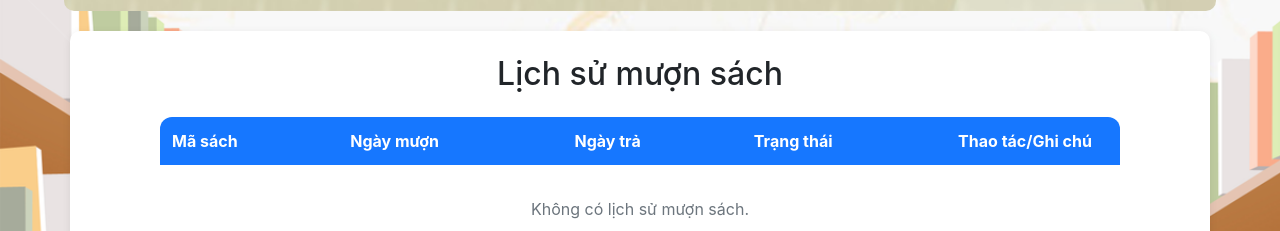
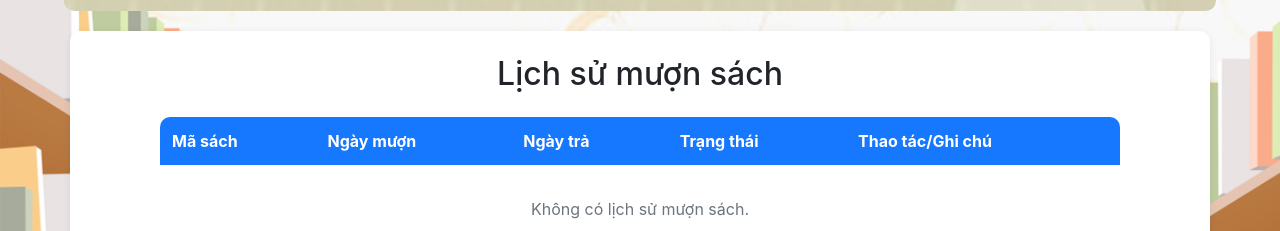
Before and after one commit to ngominhthien2004/B2205910_NgoMinhThien_Project_Frontend, a Vue app: page /borrow in a window 1280 px wide. Shown: the part 111-342 px from the top of the page. Built offline with nearby package versions, Linux system fonts and the light colour scheme.

Commit message:
đồng bộ css giữa các list

```diff
--- a/src/components/BorrowList.vue
+++ b/src/components/BorrowList.vue
@@ -148,16 +148,11 @@ export default {
 </script>
 
 <style scoped>
-.borrow-table {
-  min-width: 1100px;
-  background: #fff;
-  border-radius: 12px;
-}
 .table-responsive {
   width: 75vw;
   margin-left: 50%;
   transform: translateX(-50%);
-  border-radius: 12px;
+  border-radius: 10px;
   overflow: hidden;
 }
 .thead-dark th {
--- a/src/components/ReaderAccountList.vue
+++ b/src/components/ReaderAccountList.vue
@@ -1,5 +1,6 @@
 <template>
-  <table class="table table-bordered reader-account-table">
+  <div class="table-responsive">
+    <table class="table table-bordered reader-account-table w-100">
       <thead class="thead-blue">
         <tr>
           <th>Họ</th>
@@ -28,7 +29,9 @@
         </tr>
       </tbody>
     </table>
+  </div>
 </template>
+
 <script>
 export default {
   props: {
@@ -39,18 +42,22 @@ export default {
   }
 };
 </script>
+
 <style scoped>
 .thead-blue th {
   background: #1677ff;
   color: #fff;
   border: none;
 }
-
-/* Bo tròn cho bảng và viền đen xung quanh bảng, viền trùng bo */
 .reader-account-table {
-  border-radius: 12px;
+  min-width: 1100px;
+  background: #fff;
+  border-radius: 10px;
   overflow: hidden;
-  border: none;
-  box-shadow: 0 0 0 1px #111;
+}
+.table-responsive {
+  width: 75vw;
+  margin-left: 50%;
+  transform: translateX(-50%);
 }
 </style>
--- a/src/components/ReaderBorrowList.vue
+++ b/src/components/ReaderBorrowList.vue
@@ -44,3 +44,13 @@ export default {
   }
 };
 </script>
+
+<style scoped>
+.table-responsive {
+  width: 75vw;
+  margin-left: 50%;
+  transform: translateX(-50%);
+  border-radius: 10px;
+  overflow: hidden;
+}
+</style>
--- a/src/components/StaffAccountList.vue
+++ b/src/components/StaffAccountList.vue
@@ -1,5 +1,6 @@
 <template>
-  <table class="table table-bordered staff-account-table">
+  <div class="table-responsive">
+    <table class="table table-bordered staff-account-table w-100">
       <thead class="thead-blue">
         <tr>
           <th>Tên nhân viên</th>
@@ -24,6 +25,7 @@
         </tr>
       </tbody>
     </table>
+  </div>
 </template>
 <script>
 export default {
@@ -41,11 +43,15 @@ export default {
   color: #fff;
   border: none;
 }
-/* Bo tròn cho bảng và viền đen xung quanh bảng, viền trùng bo */
 .staff-account-table {
-  border-radius: 12px;
+  min-width: 1100px;
+  background: #fff;
+  border-radius: 10px;
   overflow: hidden;
-  border: none;
-  box-shadow: 0 0 0 1px #111;
+}
+.table-responsive {
+  width: 75vw;
+  margin-left: 50%;
+  transform: translateX(-50%);
 }
 </style>
```
Lines whose indentation alone changed are shown as unchanged.
